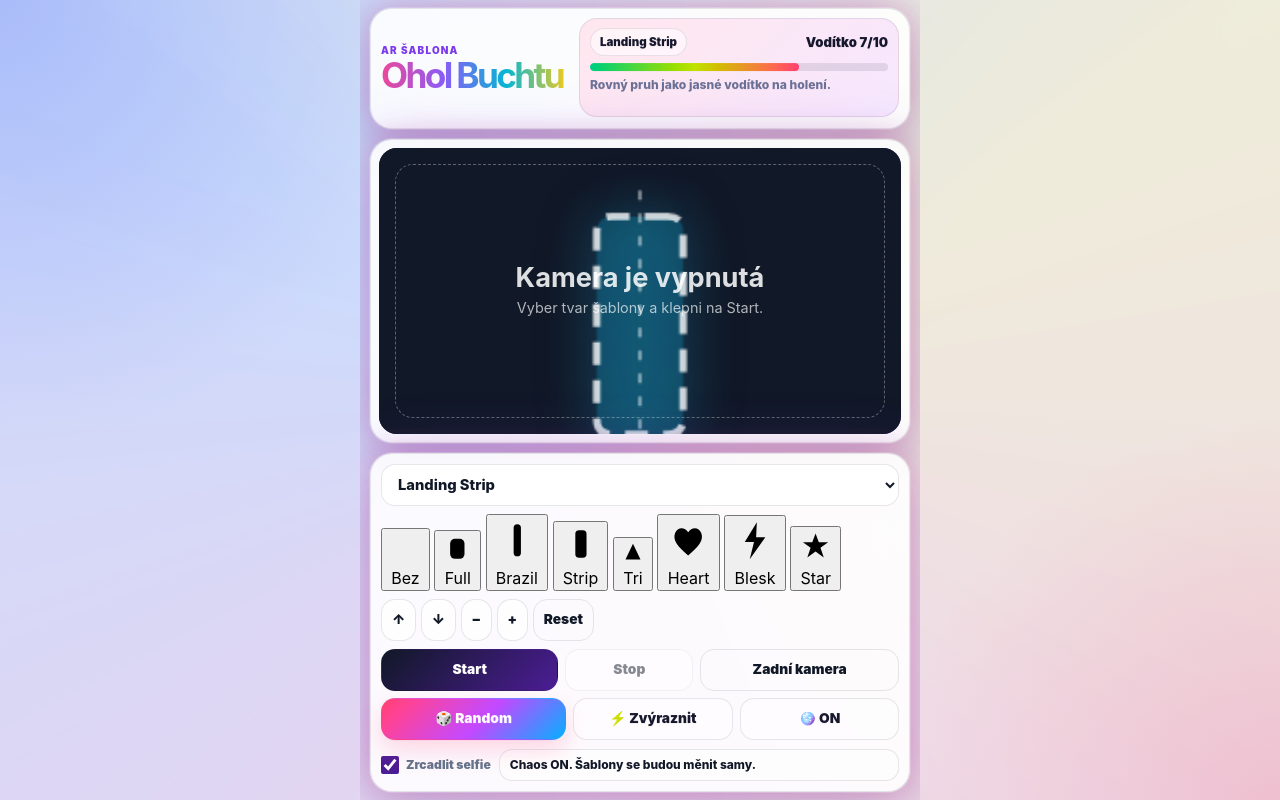
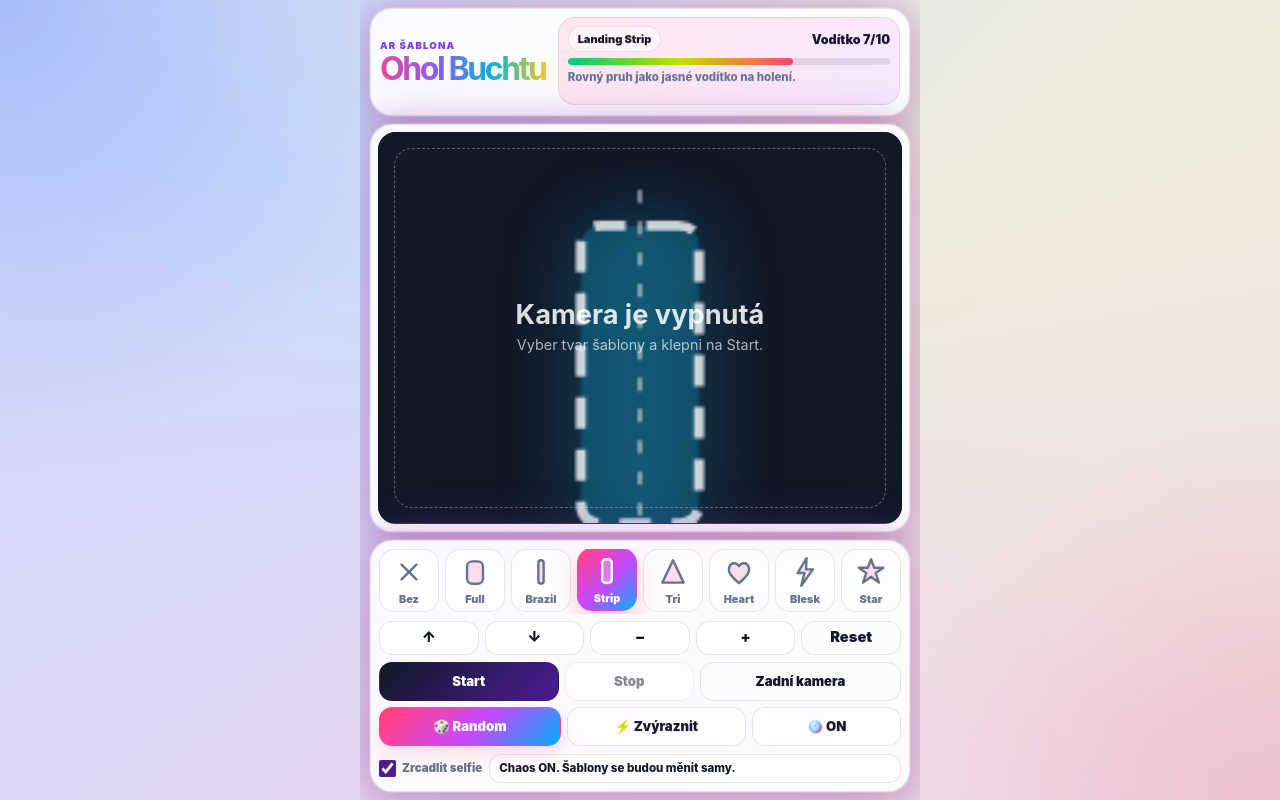
Before and after one commit to Martyparty1988/Oholbuchtu, a website built with Vite: page index.html in a window 1280 px wide. Both pictures are taken after a click on the button "🪩 Chaos". Built offline with nearby package versions, Linux system fonts and the light colour scheme.

Commit message:
Style visible shape selector and adjustment controls

```diff
--- a/src/styles.css
+++ b/src/styles.css
@@ -11,13 +11,11 @@
     --shadow: 0 18px 54px rgba(15, 23, 42, 0.16);
     --radius-xl: 22px;
     --radius-lg: 18px;
-    --panel-gap: 10px;
+    --panel-gap: 8px;
     font-family: Inter, ui-sans-serif, system-ui, -apple-system, BlinkMacSystemFont, 'Segoe UI', sans-serif;
 }
 
-* {
-    box-sizing: border-box;
-}
+* { box-sizing: border-box; }
 
 html,
 body {
@@ -30,14 +28,14 @@ body {
 }
 
 body {
+    position: fixed;
+    inset: 0;
     margin: 0;
     color: var(--text);
     background:
         radial-gradient(circle at top left, rgba(129, 140, 248, 0.38), transparent 28rem),
         radial-gradient(circle at bottom right, rgba(236, 72, 153, 0.22), transparent 24rem),
         var(--bg);
-    position: fixed;
-    inset: 0;
 }
 
 body::before {
@@ -47,22 +45,16 @@ body::before {
     z-index: -1;
     opacity: 0;
     pointer-events: none;
-    background:
-        conic-gradient(from 180deg, rgba(236, 72, 153, 0.18), rgba(59, 130, 246, 0.2), rgba(250, 204, 21, 0.16), rgba(236, 72, 153, 0.18));
+    background: conic-gradient(from 180deg, rgba(236, 72, 153, 0.18), rgba(59, 130, 246, 0.2), rgba(250, 204, 21, 0.16), rgba(236, 72, 153, 0.18));
     filter: blur(60px);
     transition: opacity 220ms ease;
 }
 
 button,
-select {
-    font: inherit;
-}
-
+select { font: inherit; }
 button,
 select,
-input {
-    -webkit-tap-highlight-color: transparent;
-}
+input { -webkit-tap-highlight-color: transparent; }
 
 .app-shell {
     width: min(520px, 100%);
@@ -86,12 +78,11 @@ input {
 }
 
 .top-panel {
-    min-height: 0;
-    padding: 10px;
+    padding: 9px;
     border-radius: var(--radius-xl);
     display: grid;
-    grid-template-columns: 0.74fr 1.26fr;
-    gap: 10px;
+    grid-template-columns: 0.66fr 1.34fr;
+    gap: 9px;
     align-items: stretch;
 }
 
@@ -105,7 +96,7 @@ input {
 .eyebrow {
     margin: 0;
     color: #7c3aed;
-    font-size: 0.62rem;
+    font-size: 0.6rem;
     font-weight: 950;
     letter-spacing: 0.12em;
     line-height: 1;
@@ -115,25 +106,19 @@ input {
 h1 {
     margin: 0;
     color: var(--text);
-    font-size: clamp(1.42rem, 7vw, 2.2rem);
-    line-height: 0.88;
+    font-size: clamp(1.34rem, 6.5vw, 2rem);
+    line-height: 0.9;
     letter-spacing: -0.075em;
 }
 
 .fun-panel {
     min-width: 0;
-    padding: 9px 10px;
+    padding: 8px 9px;
     border: 1px solid var(--border);
-    border-radius: 18px;
-    background:
-        linear-gradient(135deg, rgba(236, 72, 153, 0.12), rgba(139, 92, 246, 0.12)),
-        rgba(255, 255, 255, 0.55);
+    border-radius: 17px;
+    background: linear-gradient(135deg, rgba(236, 72, 153, 0.12), rgba(139, 92, 246, 0.12)), rgba(255, 255, 255, 0.55);
     display: grid;
-    gap: 7px;
-}
-
-.fun-panel.compact {
-    align-self: stretch;
+    gap: 6px;
 }
 
 .fun-panel-header {
@@ -141,22 +126,22 @@ h1 {
     display: flex;
     align-items: center;
     justify-content: space-between;
-    gap: 8px;
+    gap: 7px;
 }
 
 .template-pill {
     min-width: 0;
     max-width: 58%;
-    min-height: 26px;
+    min-height: 24px;
     padding: 0 9px;
     border: 1px solid var(--border);
     border-radius: 999px;
     overflow: hidden;
     background: rgba(255, 255, 255, 0.55);
     color: var(--text);
-    font-size: 0.72rem;
+    font-size: 0.69rem;
     font-weight: 950;
-    line-height: 26px;
+    line-height: 24px;
     text-overflow: ellipsis;
     white-space: nowrap;
 }
@@ -164,13 +149,13 @@ h1 {
 .fun-score {
     flex: 0 0 auto;
     color: var(--text);
-    font-size: 0.82rem;
+    font-size: 0.78rem;
     font-weight: 950;
     white-space: nowrap;
 }
 
 .vibe-meter {
-    height: 8px;
+    height: 7px;
     overflow: hidden;
     border-radius: 999px;
     background: rgba(15, 23, 42, 0.1);
@@ -187,20 +172,20 @@ h1 {
 
 .fun-joke {
     margin: 0;
-    min-height: 2.4em;
+    min-height: 2.2em;
     color: var(--muted);
     display: -webkit-box;
     overflow: hidden;
-    font-size: 0.76rem;
+    font-size: 0.72rem;
     font-weight: 800;
-    line-height: 1.22;
+    line-height: 1.18;
     -webkit-line-clamp: 2;
     -webkit-box-orient: vertical;
 }
 
 .stage-card {
     min-height: 0;
-    padding: 8px;
+    padding: 7px;
     border-radius: var(--radius-xl);
     display: grid;
 }
@@ -212,9 +197,7 @@ h1 {
     height: 100%;
     overflow: hidden;
     border-radius: var(--radius-lg);
-    background:
-        linear-gradient(135deg, rgba(15, 23, 42, 0.88), rgba(76, 29, 149, 0.84)),
-        #111827;
+    background: linear-gradient(135deg, rgba(15, 23, 42, 0.88), rgba(76, 29, 149, 0.84)), #111827;
     box-shadow: inset 0 0 0 1px rgba(255, 255, 255, 0.08);
 }
 
@@ -227,18 +210,10 @@ h1 {
     object-fit: cover;
 }
 
-#video {
-    background: #111827;
-}
-
-#canvas {
-    pointer-events: none;
-}
-
+#video { background: #111827; }
+#canvas { pointer-events: none; }
 .video-container.mirrored #video,
-.video-container.mirrored #canvas {
-    transform: scaleX(-1);
-}
+.video-container.mirrored #canvas { transform: scaleX(-1); }
 
 .empty-state {
     position: absolute;
@@ -267,76 +242,109 @@ h1 {
 
 .bottom-panel {
     min-height: 0;
-    padding: 10px;
+    padding: 8px;
     border-radius: var(--radius-xl);
-    display: grid;
-    gap: 8px;
-}
-
-.field {
-    display: grid;
-    gap: 5px;
-    color: var(--muted);
-    font-size: 0.76rem;
-    font-weight: 900;
-    text-align: left;
-}
-
-.compact-field span {
-    display: none;
-}
-
-select {
-    width: 100%;
-    height: 42px;
-    min-height: 42px;
-    padding: 0 12px;
-    border: 1px solid var(--border);
-    border-radius: 14px;
-    color: var(--text);
-    background: var(--surface-strong);
-    cursor: pointer;
-    font-size: 0.92rem;
-    font-weight: 850;
-}
-
-select:hover:not(:disabled) {
-    border-color: rgba(17, 24, 39, 0.28);
-}
-
-select:focus-visible,
-button:focus-visible,
-.toggle input:focus-visible + span {
-    outline: none;
-    box-shadow: 0 0 0 4px rgba(124, 58, 237, 0.18);
-}
-
-.button-row {
     display: grid;
     gap: 7px;
 }
 
-.camera-row {
-    grid-template-columns: 1fr 0.72fr 1.12fr;
+.sr-only {
+    position: absolute;
+    width: 1px;
+    height: 1px;
+    padding: 0;
+    margin: -1px;
+    overflow: hidden;
+    clip: rect(0, 0, 0, 0);
+    white-space: nowrap;
+    border: 0;
 }
 
-.fun-row {
-    grid-template-columns: 1fr 0.86fr 0.86fr;
+.template-strip {
+    display: grid;
+    grid-auto-flow: column;
+    grid-auto-columns: minmax(58px, 1fr);
+    gap: 6px;
+    overflow-x: auto;
+    overflow-y: hidden;
+    padding-bottom: 2px;
+    scrollbar-width: none;
+    -webkit-overflow-scrolling: touch;
 }
 
+.template-strip::-webkit-scrollbar { display: none; }
+
+.shape-card {
+    height: 63px;
+    min-width: 58px;
+    padding: 5px 5px 4px;
+    border: 1px solid var(--border);
+    border-radius: 15px;
+    color: var(--muted);
+    background: rgba(255, 255, 255, 0.55);
+    display: grid;
+    place-items: center;
+    gap: 2px;
+    font-size: 0.68rem;
+    font-weight: 950;
+}
+
+.shape-card svg {
+    width: 34px;
+    height: 34px;
+    overflow: visible;
+}
+
+.shape-card svg path,
+.shape-card svg rect {
+    fill: rgba(236, 72, 153, 0.18);
+    stroke: currentColor;
+    stroke-width: 4.5;
+    stroke-linejoin: round;
+    stroke-linecap: round;
+}
+
+.shape-card.active {
+    color: #fff;
+    border-color: transparent;
+    background: linear-gradient(135deg, #ec4899, #8b5cf6 55%, #06b6d4);
+    box-shadow: 0 9px 22px rgba(236, 72, 153, 0.26);
+}
+
+.shape-card.active svg path,
+.shape-card.active svg rect {
+    fill: rgba(255, 255, 255, 0.28);
+}
+
+.adjust-panel {
+    display: grid;
+    grid-template-columns: repeat(5, 1fr);
+    gap: 6px;
+}
+
+.button-row { display: grid; gap: 6px; }
+.camera-row { grid-template-columns: 1fr 0.72fr 1.12fr; }
+.fun-row { grid-template-columns: 1fr 0.98fr 0.82fr; }
+
 .button {
-    height: 42px;
-    min-height: 42px;
-    padding: 0 10px;
+    height: 39px;
+    min-height: 39px;
+    padding: 0 8px;
     border: 1px solid var(--border);
-    border-radius: 14px;
+    border-radius: 13px;
     color: var(--text);
     background: rgba(255, 255, 255, 0.78);
     cursor: pointer;
-    font-size: 0.86rem;
+    font-size: 0.82rem;
     font-weight: 950;
     line-height: 1;
     transition: transform 160ms ease, filter 160ms ease, opacity 160ms ease, box-shadow 160ms ease;
+}
+
+.button.micro {
+    height: 34px;
+    min-height: 34px;
+    font-size: 0.92rem;
 }
 
 .button.primary {
@@ -345,10 +353,7 @@ button:focus-visible,
     background: linear-gradient(135deg, #111827, #4c1d95);
 }
 
-.button.ghost {
-    background: transparent;
-}
-
+.button.ghost { background: transparent; }
 .button.active-camera {
     border-color: rgba(236, 72, 153, 0.45);
     background: rgba(236, 72, 153, 0.13);
@@ -358,7 +363,7 @@ button:focus-visible,
     border-color: transparent;
     color: #fff;
     background: linear-gradient(135deg, #ec4899, #8b5cf6 55%, #06b6d4);
-    box-shadow: 0 10px 24px rgba(236, 72, 153, 0.2);
+    box-shadow: 0 8px 20px rgba(236, 72, 153, 0.18);
 }
 
 .button.fun.ghost {
@@ -368,45 +373,31 @@ button:focus-visible,
     box-shadow: none;
 }
 
-.button:hover:not(:disabled) {
-    transform: translateY(-1px) scale(1.01);
-    filter: brightness(1.03);
-}
-
-.button:active:not(:disabled) {
-    transform: translateY(0) scale(0.99);
-}
-
-.button:disabled,
-select:disabled {
-    cursor: not-allowed;
-    opacity: 0.5;
-}
+.button:hover:not(:disabled) { transform: translateY(-1px) scale(1.01); filter: brightness(1.03); }
+.button:active:not(:disabled) { transform: translateY(0) scale(0.99); }
+.button:disabled { cursor: not-allowed; opacity: 0.5; }
 
 .footer-controls {
     display: grid;
     grid-template-columns: auto minmax(0, 1fr);
-    gap: 8px;
+    gap: 7px;
     align-items: center;
 }
 
 .toggle {
     display: inline-flex;
     align-items: center;
-    gap: 7px;
+    gap: 6px;
     color: var(--muted);
-    font-size: 0.76rem;
+    font-size: 0.72rem;
     font-weight: 900;
     white-space: nowrap;
 }
 
-.toggle.muted {
-    opacity: 0.45;
-}
-
+.toggle.muted { opacity: 0.45; }
 .toggle input {
-    width: 18px;
-    height: 18px;
+    width: 17px;
+    height: 17px;
     margin: 0;
     accent-color: #4c1d95;
 }
@@ -414,15 +405,15 @@ select:disabled {
 .status {
     min-width: 0;
     margin: 0;
-    padding: 8px 10px;
+    padding: 7px 9px;
     border: 1px solid var(--border);
-    border-radius: 13px;
+    border-radius: 12px;
     overflow: hidden;
     color: var(--text);
     background: rgba(255, 255, 255, 0.52);
-    font-size: 0.75rem;
+    font-size: 0.72rem;
     font-weight: 850;
-    line-height: 1.2;
+    line-height: 1.16;
     text-overflow: ellipsis;
     white-space: nowrap;
 }
@@ -442,14 +433,9 @@ select:disabled {
     font-weight: 950;
 }
 
-.hidden {
-    display: none !important;
-}
-
+.hidden { display: none !important; }
 .party-mode::before,
-.chaos-mode::before {
-    opacity: 1;
-}
+.chaos-mode::before { opacity: 1; }
 
 .party-mode .top-panel,
 .party-mode .stage-card,
@@ -457,17 +443,12 @@ select:disabled {
 .chaos-mode .top-panel,
 .chaos-mode .stage-card,
 .chaos-mode .bottom-panel {
-    box-shadow:
-        0 0 0 1px rgba(255, 255, 255, 0.22),
-        0 0 30px rgba(236, 72, 153, 0.3),
-        0 0 60px rgba(139, 92, 246, 0.23),
-        var(--shadow);
+    box-shadow: 0 0 0 1px rgba(255, 255, 255, 0.22), 0 0 30px rgba(236, 72, 153, 0.3), 0 0 60px rgba(139, 92, 246, 0.23), var(--shadow);
 }
 
 .chaos-mode .button.fun,
-.chaos-mode .fun-panel {
-    animation: discoPulse 900ms ease-in-out infinite alternate;
-}
+.chaos-mode .fun-panel,
+.chaos-mode .shape-card.active { animation: discoPulse 900ms ease-in-out infinite alternate; }
 
 .chaos-mode h1 {
     background: linear-gradient(90deg, #ec4899, #8b5cf6, #06b6d4, #facc15);
@@ -477,71 +458,42 @@ select:disabled {
 }
 
 @keyframes discoPulse {
-    from {
-        filter: hue-rotate(0deg) saturate(1);
-        transform: translateY(0);
-    }
-    to {
-        filter: hue-rotate(18deg) saturate(1.25);
-        transform: translateY(-1px);
-    }
+    from { filter: hue-rotate(0deg) saturate(1); transform: translateY(0); }
+    to { filter: hue-rotate(18deg) saturate(1.25); transform: translateY(-1px); }
 }
 
-@media (max-height: 720px) {
-    :root {
-        --panel-gap: 7px;
-    }
+@media (max-height: 760px) {
+    :root { --panel-gap: 6px; }
+    .app-shell { padding-block: max(6px, env(safe-area-inset-top)) max(6px, env(safe-area-inset-bottom)); }
+    .top-panel,
+    .bottom-panel { padding: 7px; }
+    .fun-panel { gap: 4px; padding: 6px 7px; }
+    .fun-joke { min-height: 1.15em; -webkit-line-clamp: 1; }
+    .shape-card { height: 55px; }
+    .shape-card svg { width: 29px; height: 29px; }
+    .button { height: 36px; min-height: 36px; }
+    .button.micro { height: 30px; min-height: 30px; }
+    .footer-controls { display: none; }
+}
 
-    .app-shell {
-        padding-block: max(6px, env(safe-area-inset-top)) max(6px, env(safe-area-inset-bottom));
-    }
-
-    .top-panel,
-    .bottom-panel {
-        padding: 8px;
-    }
-
-    .fun-panel {
-        gap: 5px;
-        padding: 7px 8px;
-    }
-
-    .fun-joke {
-        min-height: 1.2em;
-        -webkit-line-clamp: 1;
-    }
-
-    select,
-    .button {
-        height: 38px;
-        min-height: 38px;
-    }
-
-    .footer-controls {
-        display: none;
-    }
+@media (max-height: 650px) {
+    .top-panel { grid-template-columns: 1fr; }
+    .brand-block { display: none; }
+    .template-strip { grid-auto-columns: minmax(50px, 1fr); }
+    .shape-card { min-width: 50px; height: 50px; font-size: 0.62rem; }
+    .shape-card svg { width: 25px; height: 25px; }
+    .adjust-panel { display: none; }
 }
 
 @media (max-width: 360px) {
     .camera-row,
-    .fun-row {
-        grid-template-columns: 1fr 1fr 1fr;
-    }
-
-    .button {
-        font-size: 0.78rem;
-        padding-inline: 6px;
-    }
-
-    .template-pill {
-        max-width: 52%;
-    }
+    .fun-row { grid-template-columns: 1fr 1fr 1fr; }
+    .button { font-size: 0.74rem; padding-inline: 5px; }
+    .template-pill { max-width: 52%; }
 }
 
 @media (min-width: 760px) and (min-height: 760px) {
-    .app-shell {
-        width: min(560px, 100%);
-    }
+    .app-shell { width: min(560px, 100%); }
 }
 
 @media (prefers-color-scheme: dark) {
@@ -555,16 +507,12 @@ select:disabled {
         --shadow: 0 20px 70px rgba(0, 0, 0, 0.45);
     }
 
-    .button {
-        background: rgba(15, 23, 42, 0.72);
-    }
-
+    .button,
+    .shape-card { background: rgba(15, 23, 42, 0.72); }
     .button.fun.ghost,
     .fun-panel,
     .status,
-    .template-pill {
-        background: rgba(15, 23, 42, 0.58);
-    }
+    .template-pill { background: rgba(15, 23, 42, 0.58); }
 }
 
 @media (prefers-reduced-motion: reduce) {
```
